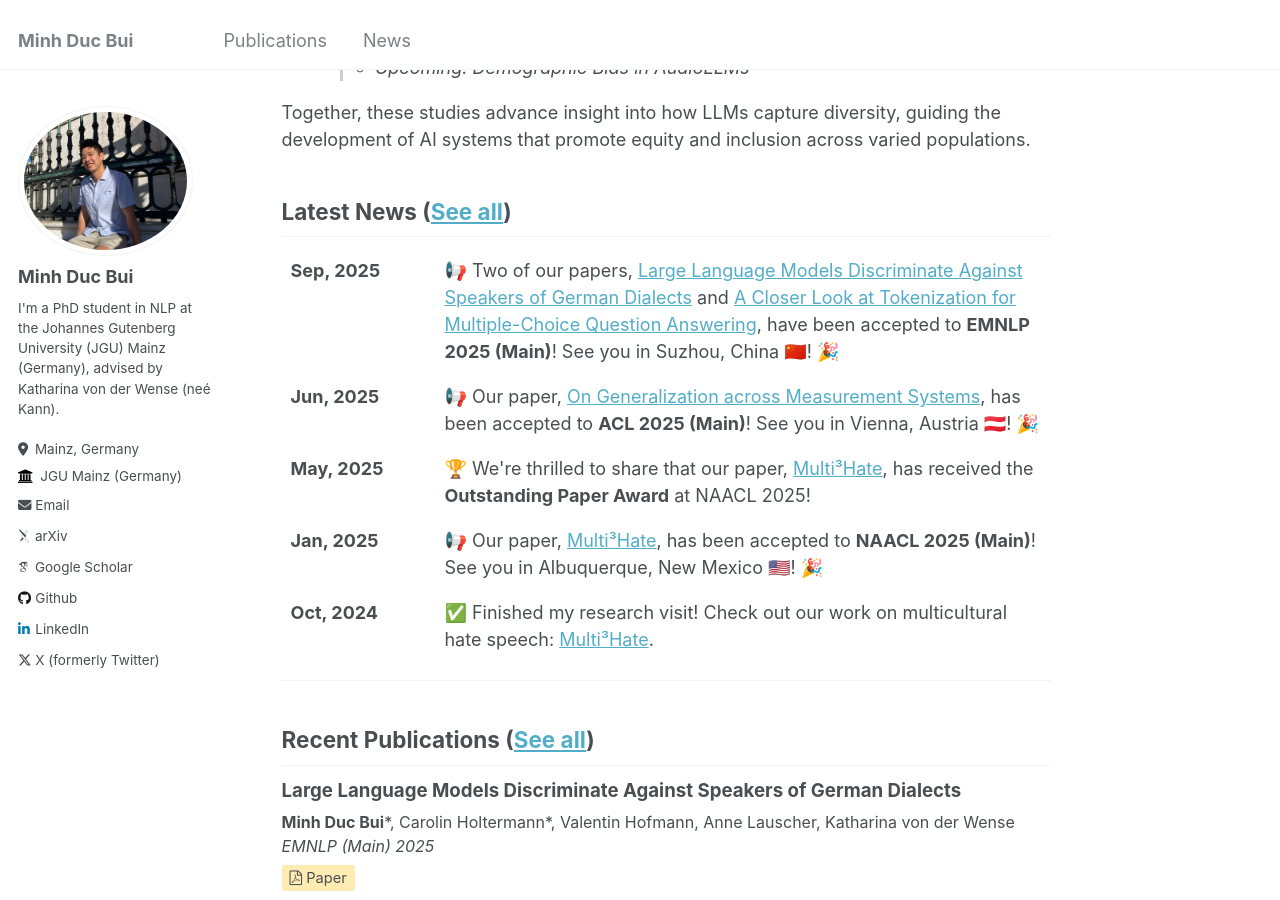
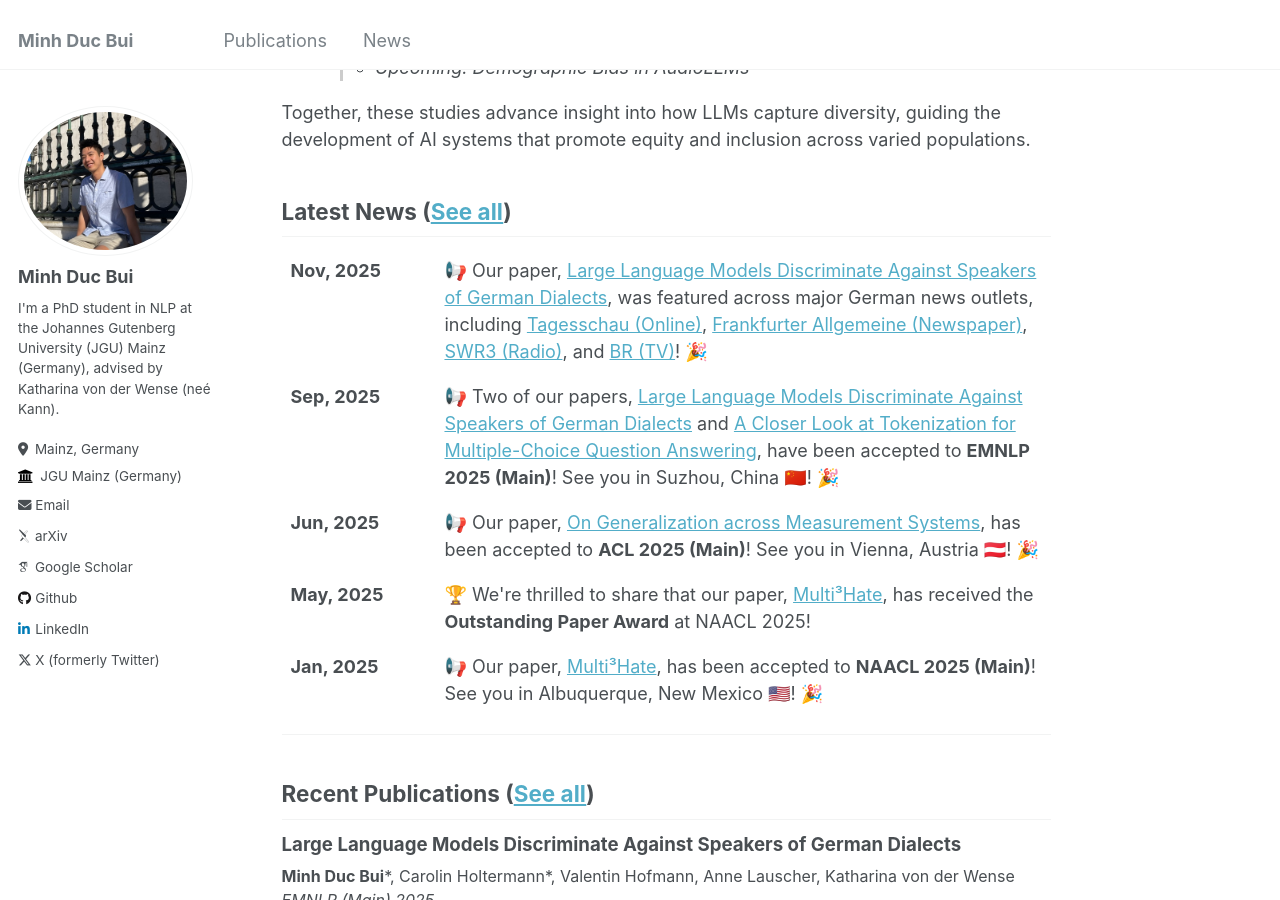
Before and after one commit to MinhDucBui/minhducbui.github.io, a Jekyll site: the page built from _pages/about.md, in a window 1280 px wide and 900 px high, scrolled down 627 px. Built offline with Jekyll 4.4.1, drawn with Linux system fonts in a browser that asks for light colours; some web fonts are replaced.

Commit message:
add news

```diff
--- a/_data/news.yml
+++ b/_data/news.yml
@@ -1,3 +1,6 @@
+- date: "Nov, 2025"
+  news: "📢 Our paper, <a href='https://arxiv.org/abs/2509.13835'>Large Language Models Discriminate Against Speakers of German Dialects</a>, was featured across major German news outlets, including <a href='https://www.tagesschau.de/wissen/forschung/ki-diskriminiert-dialekte-100.html'>Tagesschau (Online)</a>, <a href='https://www.faz.net/aktuell/rhein-main/region-und-hessen/ki-hat-vorurteile-gegenueber-dialekten-accg-200307030.html'>Frankfurter Allgemeine (Newspaper)</a>, <a href='https://www.swr3.de/aktuell/nachrichten/ki-dialekte-vorurteile-100.html#:~:text=Das%20Ergebnis%3A%20Die%20KI%20hat,%E2%80%9C%20oder%20%E2%80%9E%20ungebildet%20%E2%80%9C%20bewertet'>SWR3 (Radio)</a>, and <a href='https://www.youtube.com/watch?v=Ntoe8kwjp8A'>BR (TV)</a>! 🎉"
+
 - date: "Sep, 2025"
   news: "📢 Two of our papers, <a href='https://arxiv.org/abs/2509.13835'>Large Language Models Discriminate Against Speakers of German Dialects</a> and <a href='https://arxiv.org/abs/2509.15020'>A Closer Look at Tokenization for Multiple-Choice Question Answering</a>, have been accepted to <b>EMNLP 2025 (Main)</b>! See you in Suzhou, China 🇨🇳! 🎉"
 
```
